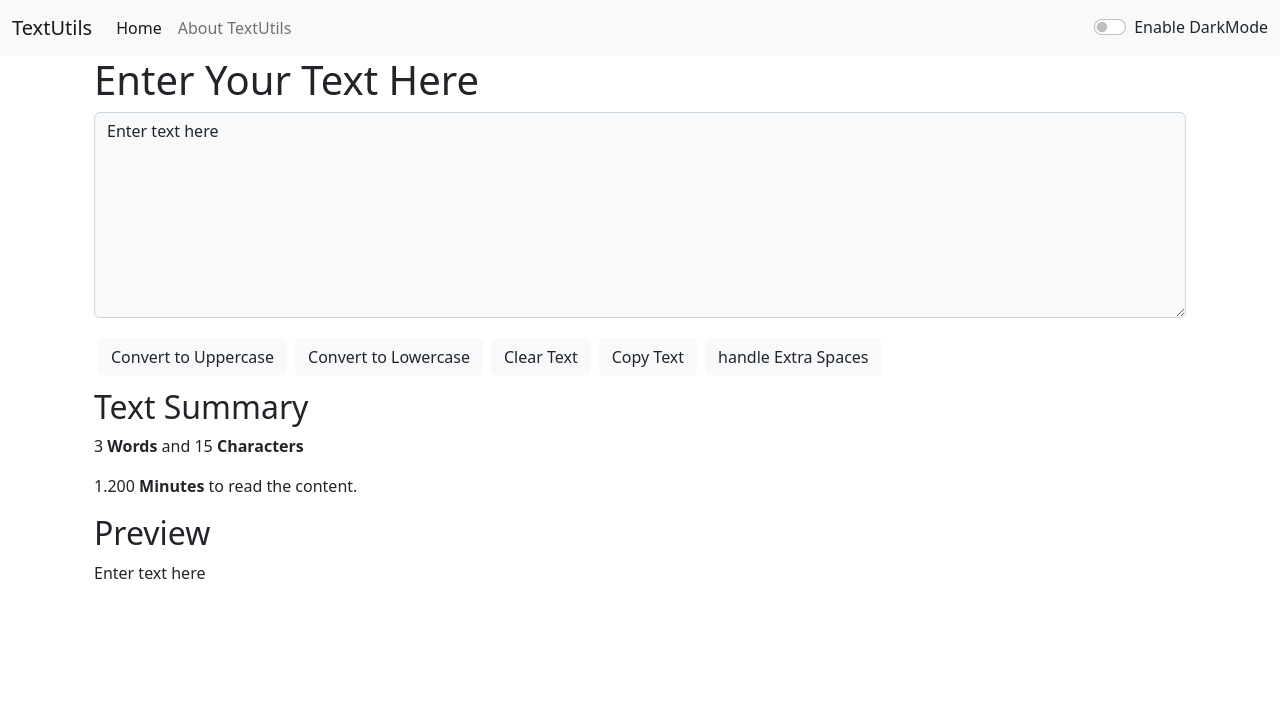
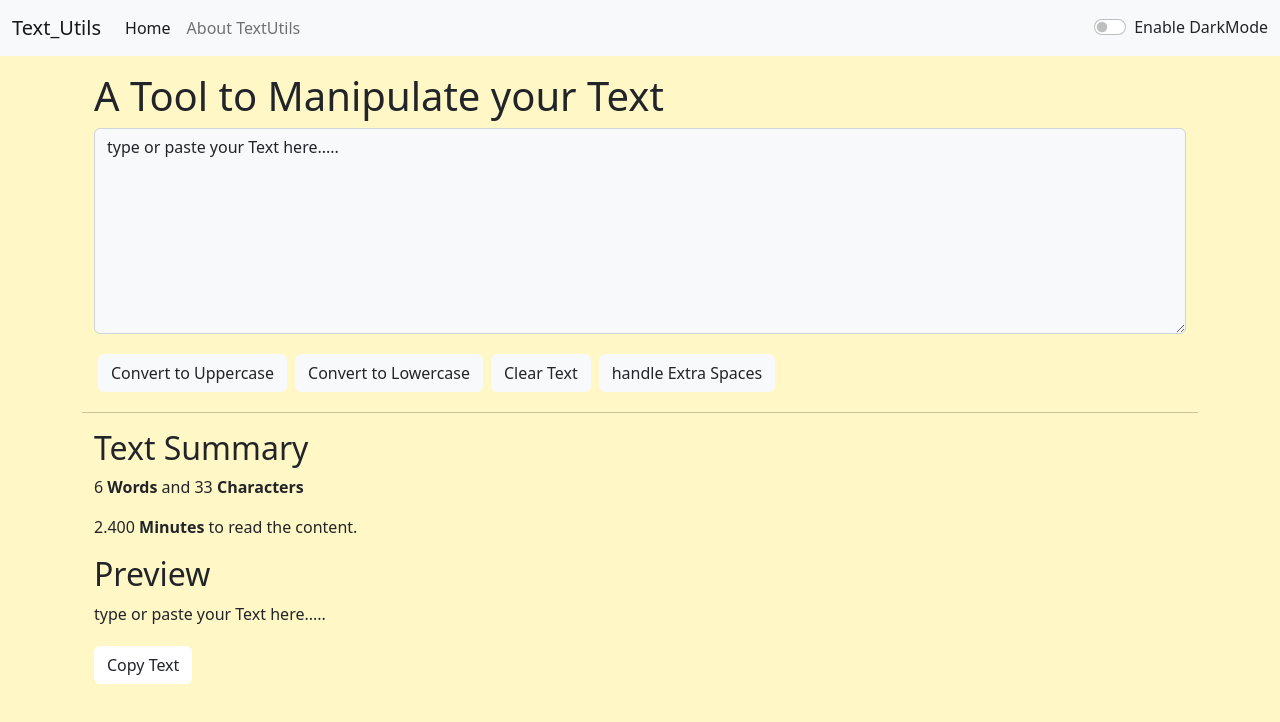
Before and after one commit to SanketSarmalkar/TextUtils, a React (Create React App) app: page / in a window 1280 px wide. Shown: the top 722 px of the page. Built offline with nearby package versions, Linux system fonts and the light colour scheme.

Commit message:
color update

```diff
--- a/src/App.js
+++ b/src/App.js
@@ -6,24 +6,25 @@ import TextForm from './components/TextForm.js';
 
 function App() {
   const[mode, setMode] = useState("light");
+  document.body.style.backgroundColor = (mode==="dark")?"grey":"#FFF8C6";
   const toggleMode=()=>{
     if(mode==="light"){
       setMode("dark");
-      document.body.style.backgroundColor = "grey";
+      //document.body.style.backgroundColor = "grey";
 
     }
     else{
       setMode("light");
-      document.body.style.backgroundColor = "white";
+      //document.body.style.backgroundColor = "#F8F0E3";
     }
   }
   return (
     <div>
 
-        <Navbar title = "TextUtils" About = "About TextUtils" Home = "Home" mode={mode} toggleMode={toggleMode}/>
+        <Navbar title = "Text_Utils" About = "About TextUtils" Home = "Home" mode={mode} toggleMode={toggleMode}/>
         {/* <Navbar/>*/}
-       <div className="container mb-3">
-          <TextForm heading="Enter Your Text Here" mode={mode}/>
+       <div className="container mb-3 my-3">
+          <TextForm heading="A Tool to Manipulate your Text" mode={mode}/>
         </div>
         {/*<div className="container mb-3">
 
--- a/src/components/TextForm.js
+++ b/src/components/TextForm.js
@@ -30,7 +30,7 @@ export default function TextForm(props) {
         setText(newText.join(" "));
     }
     // usestate is one of the HOOKs
-  const [text, setText] = useState('Enter text here');//ratlo useState is used to make new variable
+  const [text, setText] = useState('type or paste your Text here.....');//ratlo useState is used to make new variable
   /*setText("kkkkkk"); this is how you change the text variable*/
   return (
     <>
@@ -42,16 +42,18 @@ export default function TextForm(props) {
         <button className={`btn btn primary mx-1 my-1 bg-${props.mode} text-${(props.mode==="light")?"dark":"white"}`} onClick={handleUpClick}>Convert to Uppercase</button>
         <button className={`btn btn primary mx-1 my-1 bg-${props.mode} text-${(props.mode==="light")?"dark":"white"}`} onClick={handleLoClick}>Convert to Lowercase</button>
         <button className={`btn btn primary mx-1 my-1 bg-${props.mode} text-${(props.mode==="light")?"dark":"white"}`} onClick={handleClearClick}>Clear Text</button>
-        <button className={`btn btn primary mx-1 my-1 bg-${props.mode} text-${(props.mode==="light")?"dark":"white"}`} onClick={handleCopy}>Copy Text</button>
         <button className={`btn btn primary mx-1 my-1 bg-${props.mode} text-${(props.mode==="light")?"dark":"white"}`} onClick={handleExtraSpaces}>handle Extra Spaces</button>
 
     </div>
+    <hr />
     <div className={`container my-2 text-${(props.mode==="light")?"dark":"light"}`}>
         <h2>Text Summary</h2>
         <p>{(text==="")?0:text.split(" ").length} <b>Words</b> and {text.length} <b>Characters</b></p>
         <p>{(text==="")?0:(text.split(" ").length * 0.4).toPrecision(4)} <b>Minutes</b> to read the content.</p>
         <h2>Preview</h2>
-        <p>{(text==="")?"No Text Is Entered":text}</p>
+        <p>{(text==="")?"The textForm is Empty":text}</p>
+
+        <button className={`btn btn primary my-1 bg-${(props.mode==="dark")?"dark":"white"} text-${(props.mode==="light")?"dark":"white"}`} onClick={handleCopy}>Copy Text</button>
     </div>
     </>
   )
```
